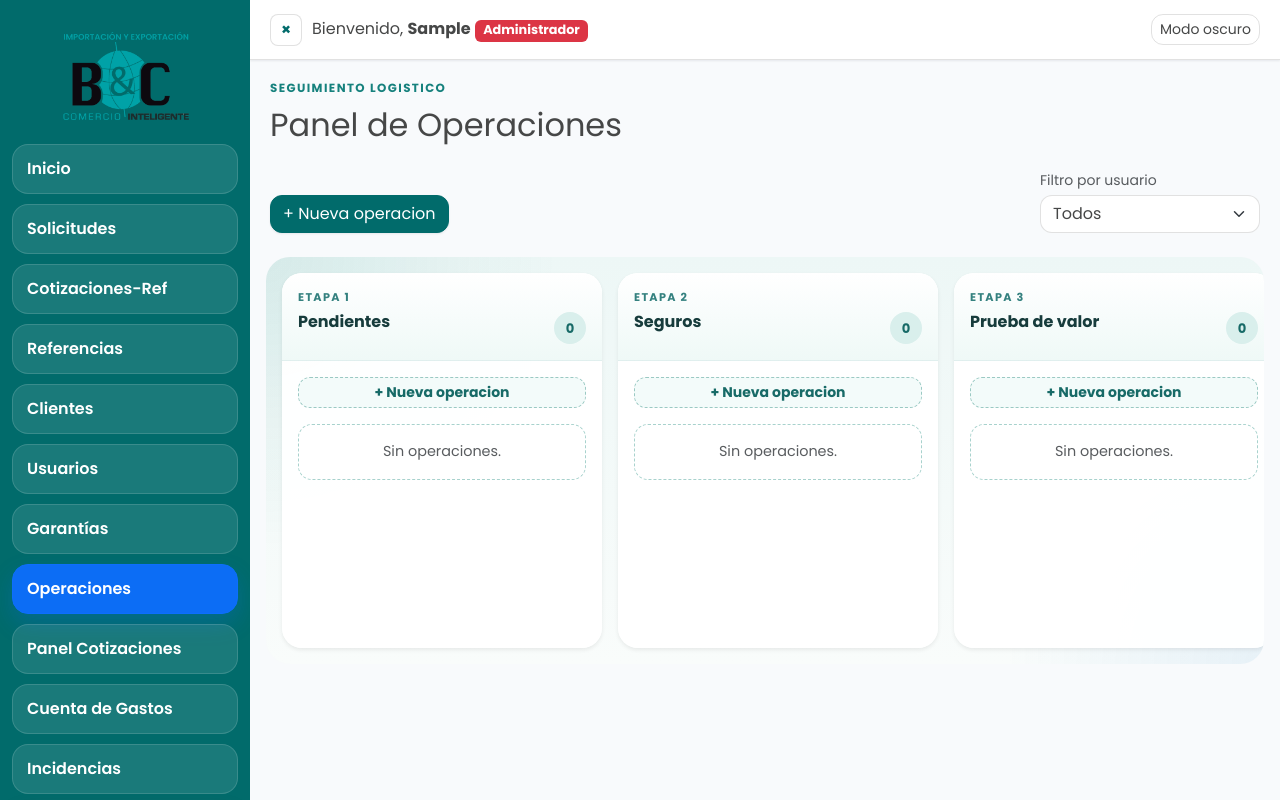
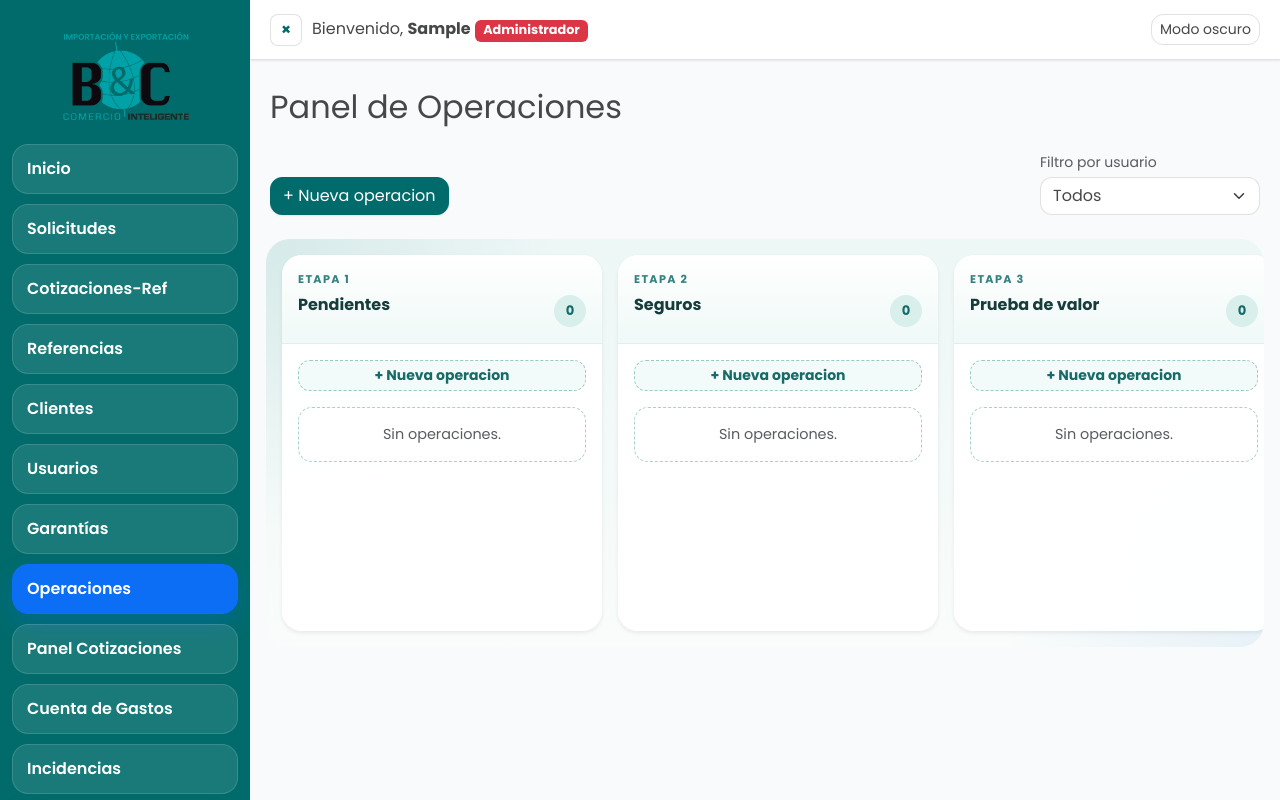
Before and after one commit to sistemaszaha-lab/PaginaBC, a Django app: page /operaciones/ in a window 1280 px wide. Run offline with Django 5.2, Linux system fonts and the light colour scheme; the visitor is signed in with stand-in values (Sample User, id 1); data comes from the database, SQL or seed files in the repository; data that the repository does not hold is empty; some libraries are stand-ins or nearby versions.

Commit message:
operaciones

```diff
--- a/operaciones/templates/operaciones/panel_operaciones.html
+++ b/operaciones/templates/operaciones/panel_operaciones.html
@@ -7,7 +7,7 @@
 {% include "garantias/_asignados_tags_assets.html" %}
 <div class="operaciones-page-header">
   <div>
-    <p class="operaciones-page-header__eyebrow mb-2">Seguimiento logistico</p>
+    <p class="operaciones-page-header__eyebrow mb-2"></p>
     <h2 class="mb-0">Panel de Operaciones</h2>
   </div>
 </div>
```
